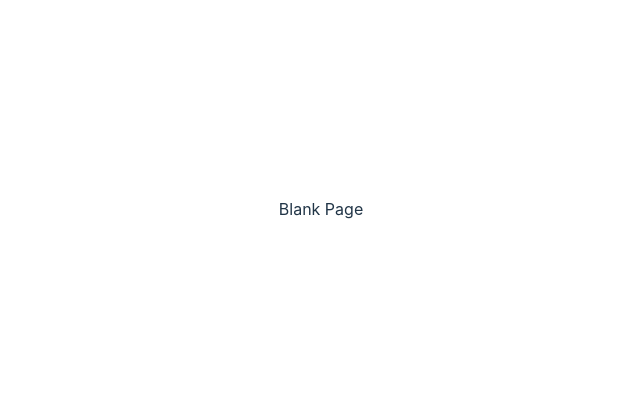
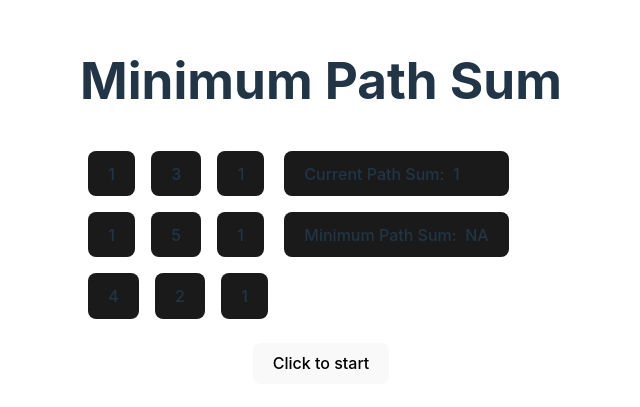
Before and after one commit to shantanupatil23/AlgoViz, a React (Vite) app in the folder algo-viz-react/: page /visualize in a window 1280 px wide. Shown: the part 191-598 px from the top of the page, without its empty margins (319-959 px from the left). Built offline with nearby package versions, Linux system fonts and the light colour scheme.

Commit message:
implement "Minimum Path Sum" Algorithm

```diff
--- a/algo-viz-react/src/Home.jsx
+++ b/algo-viz-react/src/Home.jsx
@@ -4,7 +4,7 @@ import { Link } from "react-router-dom";
 import "./Home.css";
 
 function Home() {
-  const algos = [{ id: crypto.randomUUID, title: "	Minimum Path Sum" }];
+  const algos = [{ id: crypto.randomUUID, title: "Minimum Path Sum" }];
 
   return (
     <>
--- /dev/null
+++ b/algo-viz-react/src/Visualize.css
@@ -0,0 +1,51 @@
+.viz-section {
+  display: flex;
+}
+
+.viz-row {
+  display: flex;
+}
+
+.viz-block {
+  border-radius: 8px;
+  border: 1px solid transparent;
+  padding: 0.6em 1.2em;
+  font-size: 1em;
+  font-weight: 500;
+  font-family: inherit;
+  cursor: default;
+  transition: border-color 0.25s;
+  margin: 0.5em;
+}
+
+.viz-block-not-visited {
+  background-color: #1a1a1a;
+}
+
+.viz-block-visited {
+  background-color: #5a5a5a;
+}
+
+.viz-block-current {
+  color: #1a1a1a;
+  background-color: #a1a1a1;
+}
+
+.viz-results {
+  display: flex;
+}
+
+.viz-results-key {
+  border-radius: 8px;
+  border: 1px solid transparent;
+  padding: 0.6em 1.2em;
+  font-size: 1em;
+  font-weight: 500;
+  font-family: inherit;
+  cursor: default;
+  transition: border-color 0.25s;
+  margin: 0.5em;
+  background-color: #1a1a1a;
+  width: 100%;
+  text-align: start;
+}
--- a/algo-viz-react/src/Visualize.jsx
+++ b/algo-viz-react/src/Visualize.jsx
@@ -1,7 +1,127 @@
+import { useState } from "react";
+import "./visualize.css";
+
 export default function Visualize() {
+  const Grid = {
+    notVisited: "viz-block-not-visited",
+    visited: "viz-block-visited",
+    current: "viz-block-current",
+  };
+
+  const matrix_data = [
+    [1, 3, 1],
+    [1, 5, 1],
+    [4, 2, 1],
+  ];
+  const [matrix, setMatrix] = useState(
+    matrix_data.map((row) => {
+      return row.map((item) => {
+        return {
+          id: crypto.randomUUID(),
+          value: item,
+          status: Grid.notVisited,
+        };
+      });
+    })
+  );
+  const [count, setCount] = useState(matrix_data[0][0]);
+  const [minCount, setMinCount] = useState("NA");
+
+  let count_debug = 0;
+  let min_sum = null;
+
+  function updateMatrix(i, j, new_status, change_count = 0, min_count = null) {
+    let matrix_copy = [...matrix];
+    matrix_copy[i][j].status = new_status;
+    setMatrix(matrix_copy);
+
+    if (change_count != 0) {
+      setCount((currentCount) => {
+        count_debug = currentCount + change_count;
+        return count_debug;
+      });
+    }
+    if (min_count != null) {
+      setMinCount(min_count);
+    }
+  }
+
+  function sleep(ms) {
+    return new Promise((resolve) => setTimeout(resolve, ms));
+  }
+
+  async function runAlgorithm(pointer) {
+    const i = pointer[0];
+    const j = pointer[1];
+
+    updateMatrix(i, j, Grid.current);
+    await sleep(300);
+
+    if (i === matrix.length - 1 && j === matrix[0].length - 1) {
+      await sleep(500);
+      min_sum = min_sum != null ? Math.min(min_sum, count_debug) : count_debug;
+      updateMatrix(i, j, Grid.notVisited, 0, min_sum);
+      return;
+    }
+
+    if (j < matrix[0].length - 1) {
+      const temp = matrix[i][j + 1].value;
+      updateMatrix(i, j, Grid.visited, temp);
+      await runAlgorithm([i, j + 1]);
+      updateMatrix(i, j, Grid.current, temp * -1);
+    }
+
+    if (i < matrix.length - 1) {
+      const temp = matrix[i + 1][j].value;
+      updateMatrix(i, j, Grid.visited, temp);
+      await runAlgorithm([i + 1, j]);
+      updateMatrix(i, j, Grid.current, temp * -1);
+    }
+
+    await sleep(200);
+    updateMatrix(i, j, Grid.notVisited);
+    return;
+  }
+
   return (
     <>
-      <p>Blank Page</p>
+      <h1>Minimum Path Sum</h1>
+      <div className="viz-section">
+        <div className="viz-div">
+          {matrix.map((row) => {
+            return (
+              <div key={crypto.randomUUID()} className="viz-row">
+                {row.map((item) => {
+                  return (
+                    <div key={item.id} className={`viz-block ${item.status}`}>
+                      {item.value}
+                    </div>
+                  );
+                })}
+              </div>
+            );
+          })}
+        </div>
+        <div>
+          <div className="viz-results">
+            <div className="viz-results-key">
+              Current Path Sum:&nbsp;&nbsp;{count}
+            </div>
+          </div>
+          <div className="viz-results">
+            <div className="viz-results-key">
+              Minimum Path Sum:&nbsp;&nbsp;{minCount}
+            </div>
+          </div>
+        </div>
+      </div>
+      <button
+        onClick={() => runAlgorithm([0, 0])}
+        className="algo-button"
+        style={{ margin: "1em" }}
+      >
+        Click to start
+      </button>
     </>
   );
 }
```
